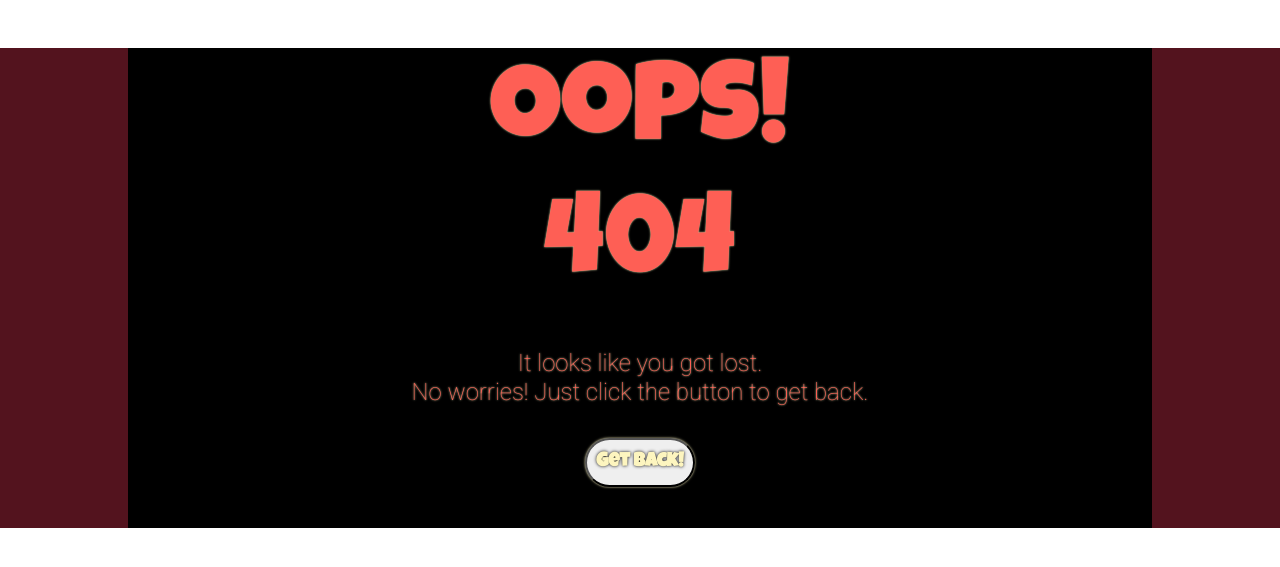
After one commit to phoebeireland/Chrysalis-Coding, a Flask app: template templates/404.html in a window 1280 px wide. The commit adds this page. Shown: the top 567 px of the page. Run offline with Flask 2, Linux system fonts and the light colour scheme; the template is opened without the code that fills it, so the values that code supplies are empty.

Commit message:
error pages 404 and 500 html files createt and add all styles to it

```diff
--- a/static/css/style.css
+++ b/static/css/style.css
@@ -1,3 +1,116 @@
-body {
-    background-color: hotpink;
+@import url('https://fonts.googleapis.com/css2?family=Luckiest+Guy&family=Roboto:wght@100&display=swap');
+/*base*/
+* {
+    box-sizing: border-box;
+    padding: 0;
+    margin: 0;
 }
+
+html {
+    font-size: 100%;
+}
+
+a {
+    color: #FDF5BF;
+    text-decoration: none;
+}
+
+/*position*/
+.row-center {
+    margin: 0 auto;
+}
+
+/*COMPONENTS*/
+/*button*/
+.button {
+  display: inline-block;
+  padding: 0.5rem 0.6rem;
+
+  font-size: 1.2rem;
+  font-weight: bold;
+
+  text-shadow: 0 0 0.2rem black;
+
+  border-radius: 2rem;
+  box-shadow: 0 0 0.15rem #FDF5BF;
+
+  cursor: pointer;
+}
+
+.button--notfound {
+  background-color: #FE5F55;
+  border: solid 0.1rem #FE5F55;
+}
+.button--notfound:hover {
+    background-color: rgb(253, 65, 51);
+}
+
+.button--server {
+  background-color: #48A9A6;
+  border: solid 0.1rem #48A9A6;
+}
+.button--server:hover {
+    background-color: rgb(13, 131, 127);
+}
+
+/*LAYOUT*/
+/*container*/
+.container {
+  max-width: 45rem;/*720px*/
+  margin: 0px auto;
+}
+
+
+/*PAGES*/
+/*404*/
+.error {
+    color: #FE5F55;
+    font-family: 'Luckiest Guy', cursive;
+    text-shadow: 0 0 0.125rem #FDF5BF;
+    text-align: center;
+    background-color: #53131E;
+}
+
+.error__box-img {
+  width: 80vw;
+  height: 60vh;
+  margin: 0px auto;
+  background-color: black;
+}
+
+.error__heading{
+  margin: 3rem 0 2rem 0;
+  font-size: 7rem;
+}
+
+.error__text {
+  margin-bottom: 2rem;
+  font-family: 'Roboto', sans-serif;
+  font-size: 1.5rem;
+}
+
+/*500*/
+.error-server {
+    color: #48A9A6;
+    font-family: 'Luckiest Guy', cursive;
+    text-shadow: 0 0 0.125rem #FDF5BF;
+    text-align: center;
+    background-color: #003249;
+}
+.error-server__box-img {
+  width: 80vw;
+  height: 60vh;
+  margin: 0px auto;
+  background-color: black;
+}
+
+.error-server__heading{
+  margin: 3rem 0 2rem 0;
+  font-size: 7rem;
+}
+
+.error-server__text {
+  margin-bottom: 2rem;
+  font-family: 'Roboto', sans-serif;
+  font-size: 1.5rem;
+}
--- /dev/null
+++ b/templates/404.html
@@ -0,0 +1,23 @@
+{% extends 'base.html' %}
+
+{% block content %}
+    <section class="error">
+            <div class="error__box-img">
+                <div class="container">
+                    <h1 class="error__heading">Oops!<br> 404</h1>
+                    <h3 class="error__text">
+                        It looks like you got lost. <br>
+                        No worries! Just click the button to get back.
+                    </h3>
+                    <!-- Href Home Button -->
+                    <div>
+                        <button class="button">
+                            <a href="index.html" aria-label="Get back!">
+                                Get back!
+                            </a>
+                        </button>
+                    </div>
+                </div>
+            </div>
+    </section>
+{% endblock %}
```
Also changed, not shown: templates/500.html (added, +22 -0 lines).
